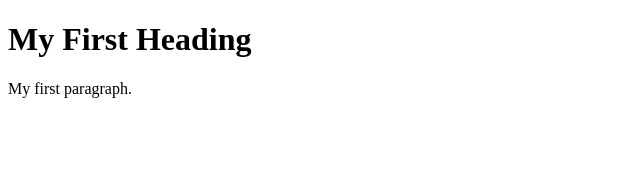
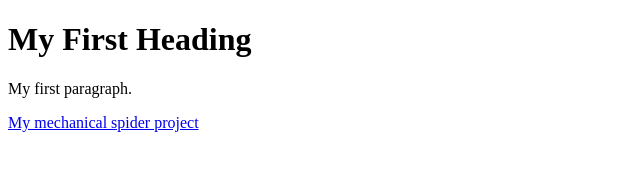
Before and after one commit to UltraRC/UltraRC.github.io, a plain HTML site: page index.html in a window 1280 px wide. Shown: the whole page, without its empty margins (0-640 px from the left). Drawn offline with Linux system fonts and the light colour scheme.

Commit message:
Update index.html
Added a link to my mechanical spider project

```diff
--- a/index.html
+++ b/index.html
@@ -5,5 +5,7 @@
 <h1>My First Heading</h1>
 <p>My first paragraph.</p>
 
+  <a href="https://github.com/UltraRC/Mechanical-spider">My mechanical spider project</a>
+
 </body>
 </html>
```
